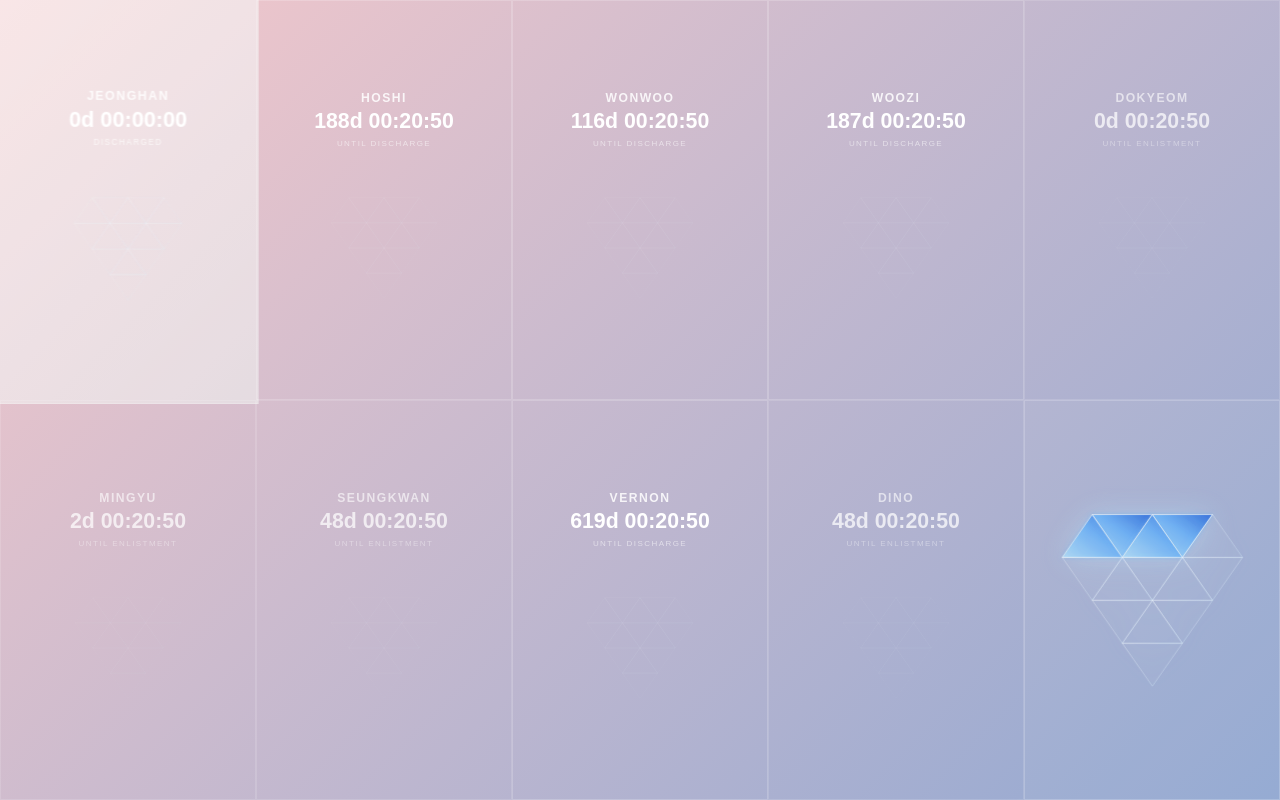
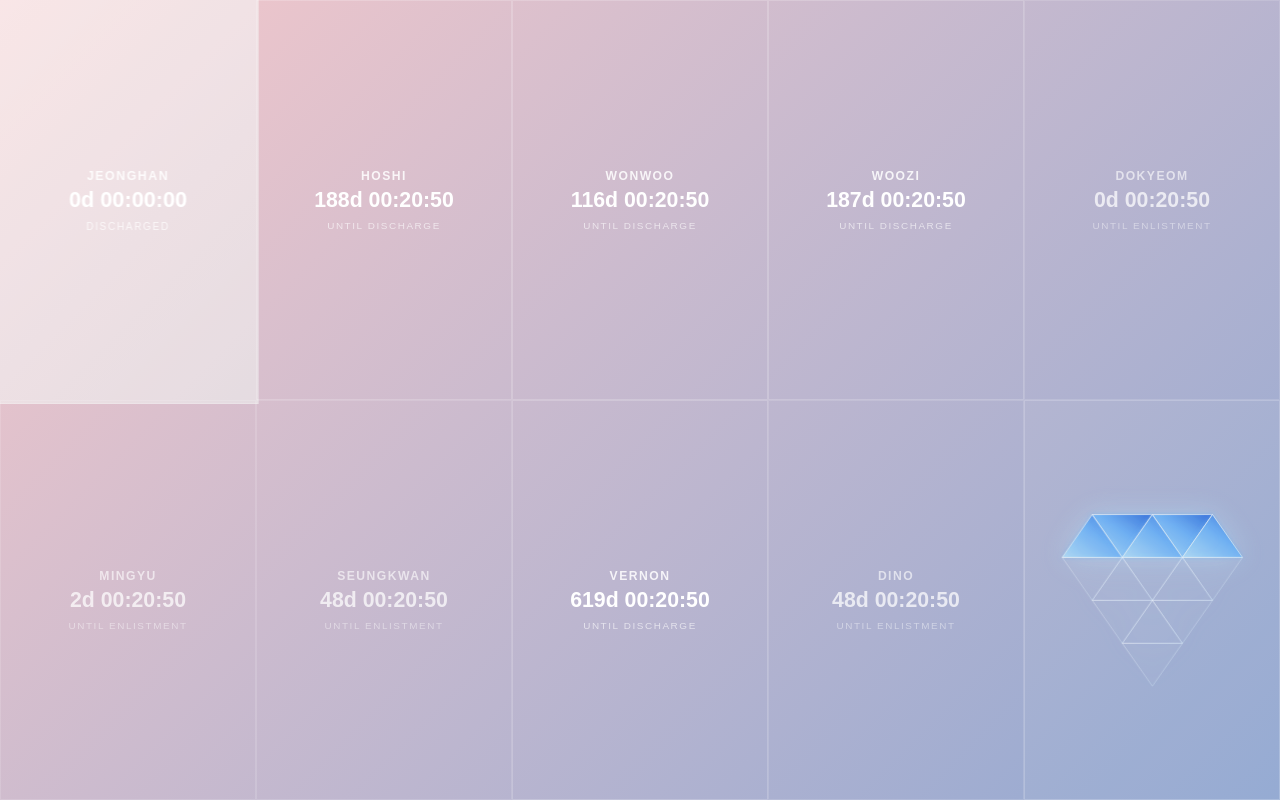
Before and after one commit to jisu-su/seventeen-countdown, a website with bundled scripts: page index.html in a window 1280 px wide. Built offline with nearby package versions, Linux system fonts and the light colour scheme; a web font is replaced by a local one.

Commit message:
fix: drop card diamonds and base group progress on discharge, not clicks
프리뷰를 보고 세 가지를 고친다.

- 멤버 카드에서 다이아몬드를 뺀다. 아홉 장에 같은 그림이 반복돼 산만했고,
  has-member-diamond가 카드 내용을 위로 밀어 올려 글자가 작아 보였다.
  카드는 이름·시계·캡션만 갖고 가운데 정렬로 돌아간다. 그룹의 진행 상황은
  10번째 칸 하나가 맡는다.

- 진행도 다이아몬드의 기준을 '해금 여부'에서 '전역 여부'로 바꾼다.
  해금 기록은 localStorage에 쌓이는데 이건 도메인마다 따로고 브라우저를
  지우면 사라진다. 그래서 프리뷰 주소에서는 정한이 전역했는데도 칸이
  4개만 차 있었다. 그룹의 진행 상황은 보는 사람이나 브라우저와 무관하게
  같아야 하므로 members.js의 전역일로 판단한다. 정한이 전역했으면 누가
  어디서 보든 5번 칸은 차 있다.
  해금 클릭은 상세 페이지에서 연출을 한 번 보여주는 역할로 남는다.

- 카드 캡션 글자를 키운다. 0.5~0.7rem에서 0.62~0.95rem으로.

검증: 해금 기록이 전혀 없는 브라우저에서 진행도 셀 1,2,3,4,5 확인.
카드 안 다이아몬드 0개, 카드 정렬 center 복귀, 세로 스크롤 없음.
상세 페이지 클릭 연출과 허브 복귀까지 정상.

Refs #9, #11

```diff
--- a/packages/shared/diamondState.js
+++ b/packages/shared/diamondState.js
@@ -1,4 +1,5 @@
-import { getDiamondCellMap } from './members.js';
+import { MEMBERS, getDiamondCellMap } from './members.js';
+import { getMemberStatus, STATUS } from './memberStatus.js';
 
 export const DIAMOND_STORAGE_KEY = 'svt_diamond_unlocked';
 
@@ -48,23 +49,28 @@
     return [...new Set(readUnlockedMembers())];
 }
 
-/** 마지막 셀. 멤버 전원이 해금됐을 때만 켜진다. */
+/** 마지막 셀. 멤버 전원이 전역했을 때만 켜진다. */
 export const ALL_DISCHARGED_CELL = 14;
 
-/** 멤버 전원이 해금됐는지. */
-export function isEveryMemberUnlocked() {
-    const memberIds = Object.keys(MEMBER_CELL_MAP);
-    const unlocked = new Set(getUnlockedMembers());
-
-    return memberIds.length > 0 && memberIds.every(id => unlocked.has(id));
+/** 지금까지 전역한 멤버들. */
+export function getDischargedMembers(now = Date.now()) {
+    return MEMBERS.filter(member => getMemberStatus(member, now) === STATUS.DISCHARGED);
 }
 
-export function getActiveDiamondCells() {
-    const unlockedCells = getUnlockedMembers().map(memberId => MEMBER_CELL_MAP[memberId]);
-    const cells = [...DEFAULT_ACTIVE_CELLS, ...unlockedCells];
+/**
+ * 다이아몬드에서 켜져야 할 셀 목록.
+ *
+ * 기준은 "누가 전역했는가"이지 "이 브라우저에서 눌러봤는가"가 아니다.
+ * 해금 기록(localStorage)은 도메인마다 따로 쌓이고 브라우저를 지우면
+ * 사라지는 값이라, 그룹의 진행 상황을 나타내는 데에는 쓸 수 없다.
+ * 정한이 전역했으면 누가 어디서 보든 정한의 칸은 차 있어야 한다.
+ */
+export function getActiveDiamondCells(now = Date.now()) {
+    const dischargedCells = getDischargedMembers(now).map(member => MEMBER_CELL_MAP[member.id]);
+    const cells = [...DEFAULT_ACTIVE_CELLS, ...dischargedCells];
 
     // 9명이 모두 돌아오면 마지막 한 칸까지 채워져 다이아몬드가 완성된다.
-    if (isEveryMemberUnlocked()) {
+    if (MEMBERS.length > 0 && dischargedCells.length === MEMBERS.length) {
         cells.push(ALL_DISCHARGED_CELL);
     }
 
--- a/packages/shared/hub.js
+++ b/packages/shared/hub.js
@@ -13,12 +13,7 @@
 import { STATUS } from './memberStatus.js';
 import { initMemberTimer } from './memberTimer.js';
 import { playDiamondUnlockAnimation } from './diamondUnlock.js';
-import {
-    createDiamondSvg,
-    initDiamondState,
-    isDiamondMemberUnlocked,
-    unlockDiamondMember
-} from './diamondState.js';
+import { createDiamondSvg, initDiamondState, unlockDiamondMember } from './diamondState.js';
 
 /**
  * 카드에 붙는 상태 설명. 카운트다운 숫자가 무엇까지 남은 시간인지
@@ -29,16 +24,6 @@
     [STATUS.SERVING]: 'UNTIL DISCHARGE',
     [STATUS.DISCHARGED]: 'DISCHARGED'
 };
-
-/**
- * 아직 전역하지 않은 멤버의 카드에도 다이아몬드를 잠긴 상태로 깔아둘지.
- *
- * true  — 9칸 모두에 흐린 다이아몬드가 보인다. 무엇이 기다리고 있는지
- *         미리 알 수 있지만 화면이 다소 빽빽해진다.
- * false — 전역한 멤버의 카드에만 나타난다. 10번째 칸의 진행도 타일이
- *         전체 상황을 대신 보여준다.
- */
-const SHOW_LOCKED_DIAMOND_ON_ALL_CARDS = true;
 
 function createMemberCard(member) {
     const card = document.createElement('a');
@@ -69,7 +54,6 @@
         container: card,
         onStatusChange(next) {
             caption.textContent = STATUS_CAPTION[next] ?? '';
-            syncMemberDiamond(member, card, next);
         }
     });
 
@@ -77,45 +61,12 @@
 }
 
 /**
- * 카드의 다이아몬드를 현재 상태에 맞춘다.
- *
- * 잠김   — 아직 해금하지 않음. 흐린 윤곽선만 보인다.
- * 해금됨 — 셀이 채워지고 빛난다.
- * 전역했는데 아직 해금하지 않았으면 카드에 눌러보라는 신호를 준다.
- */
-function syncMemberDiamond(member, card, status) {
-    const unlocked = isDiamondMemberUnlocked(member.id);
-    const shouldShow = unlocked
-        || status === STATUS.DISCHARGED
-        || SHOW_LOCKED_DIAMOND_ON_ALL_CARDS;
-
-    card.classList.toggle('is-awaiting-unlock', status === STATUS.DISCHARGED && !unlocked);
-
-    if (!shouldShow) {
-        card.querySelector('.member-diamond')?.remove();
-        card.classList.remove('has-member-diamond');
-        return;
-    }
-
-    let diamond = card.querySelector('.member-diamond');
-
-    if (!diamond) {
-        diamond = createDiamondSvg();
-        diamond.classList.add('member-diamond');
-        card.classList.add('has-member-diamond');
-        card.append(diamond);
-    }
-
-    diamond.classList.toggle('is-locked', !unlocked);
-
-    if (unlocked) {
-        initDiamondState(diamond);
-    }
-}
-
-/**
  * 10번째 칸. 지금까지 전역한 멤버 수만큼 셀이 채워진 전체 다이아몬드를 보여준다.
  * 멤버 카드가 아니므로 클릭해도 이동하지 않는다.
+ *
+ * 멤버 카드에는 다이아몬드를 그리지 않는다. 아홉 장에 같은 그림이 반복되면
+ * 산만하고, 카드 안에서 글자가 밀려 올라간다. 그룹의 진행 상황은 이 칸
+ * 하나가 맡는다.
  */
 function createProgressTile() {
     const tile = document.createElement('div');
--- a/style.css
+++ b/style.css
@@ -105,10 +105,10 @@
 .member-card .card-caption {
     position: relative;
     z-index: 2;
-    margin-top: 0.6em;
-    font-size: clamp(0.5rem, 3cqi, 0.7rem);
-    letter-spacing: 0.18em;
-    opacity: 0.55;
+    margin-top: 0.7em;
+    font-size: clamp(0.62rem, 4.2cqi, 0.95rem);
+    letter-spacing: 0.16em;
+    opacity: 0.62;
     color: #ffffff;
     white-space: nowrap;
 }
@@ -152,63 +152,6 @@
    다이아몬드
    -------------------------------------------------------------------------- */
 
-.member-card.has-member-diamond {
-    justify-content: flex-start;
-    padding-top: 7cqi;
-}
-
-/* 잠긴 다이아몬드 — 아직 해금하지 않은 상태.
-   무엇이 기다리고 있는지 알아볼 정도의 윤곽선만 남긴다. */
-.member-diamond.is-locked {
-    opacity: 0.3;
-    filter: none;
-}
-
-.member-diamond.is-locked .diamond-cell {
-    fill: transparent;
-    stroke-width: 1.5;
-}
-
-/* 전역했는데 아직 해금하지 않은 카드 — 눌러보라는 신호 */
-.member-card.is-awaiting-unlock .member-diamond {
-    opacity: 0.62;
-    animation: awaitingUnlock 2.4s ease-in-out infinite alternate;
-}
-
-.member-card.is-awaiting-unlock:hover .member-diamond,
-.member-card.is-awaiting-unlock:focus-visible .member-diamond {
-    opacity: 0.9;
-}
-
-@keyframes awaitingUnlock {
-    from { filter: drop-shadow(0 0 2px rgba(185, 231, 255, 0.25)); }
-    to   { filter: drop-shadow(0 0 12px rgba(185, 231, 255, 0.7)); }
-}
-
-/* 움직임을 줄여달라고 설정한 사용자에게는 맥동을 끈다. */
-@media (prefers-reduced-motion: reduce) {
-    .member-card.is-awaiting-unlock .member-diamond {
-        animation: none;
-    }
-}
-
-.member-diamond {
-    position: absolute;
-    top: 62%;
-    left: 50%;
-    /* 칸 너비와 칸 높이 중 작은 쪽이 이긴다. 한쪽만 기준으로 삼으면
-       낮고 넓은 칸이나 높고 좁은 칸에서 상자와 그림이 어긋난다.
-       다이아몬드는 정사각 viewBox라 폭만 정하면 높이는 따라온다. */
-    width: 50%;                    /* 컨테이너 쿼리 단위 미지원 브라우저용 폴백 */
-    width: min(62cqi, 56cqb);
-    height: auto;
-    transform: translate(-50%, -50%);
-    z-index: 1;
-    opacity: 0.92;
-    pointer-events: none;
-    filter: drop-shadow(0 0 16px rgba(185, 231, 255, 0.55));
-}
-
 /* 10번째 칸 — 그룹 전체 진행도.
    글자가 없는 칸이라 다른 카드만큼 여백을 둘 이유가 없다. 여백을 줄여
    같은 칸 크기 안에서 다이아몬드를 더 크게 보여준다. */
```
